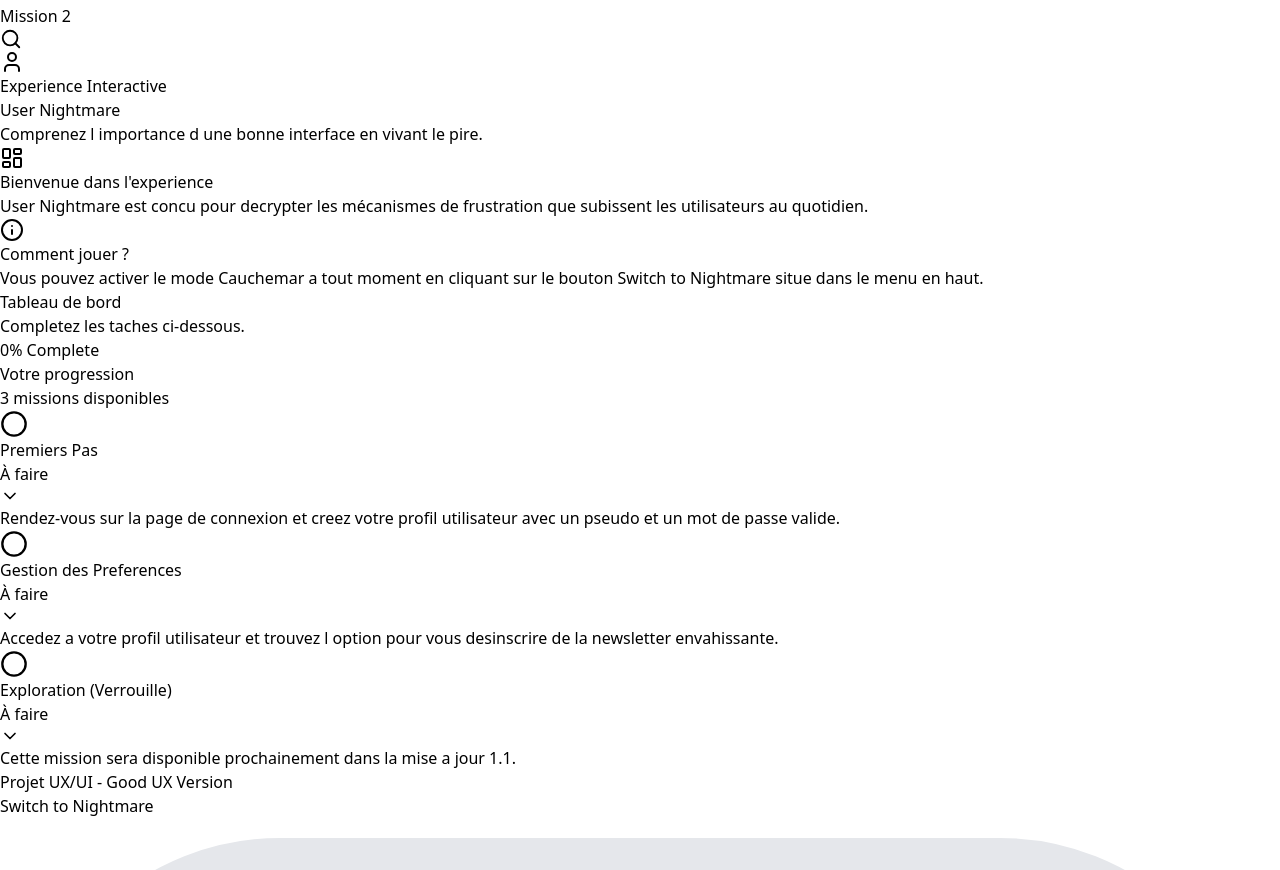
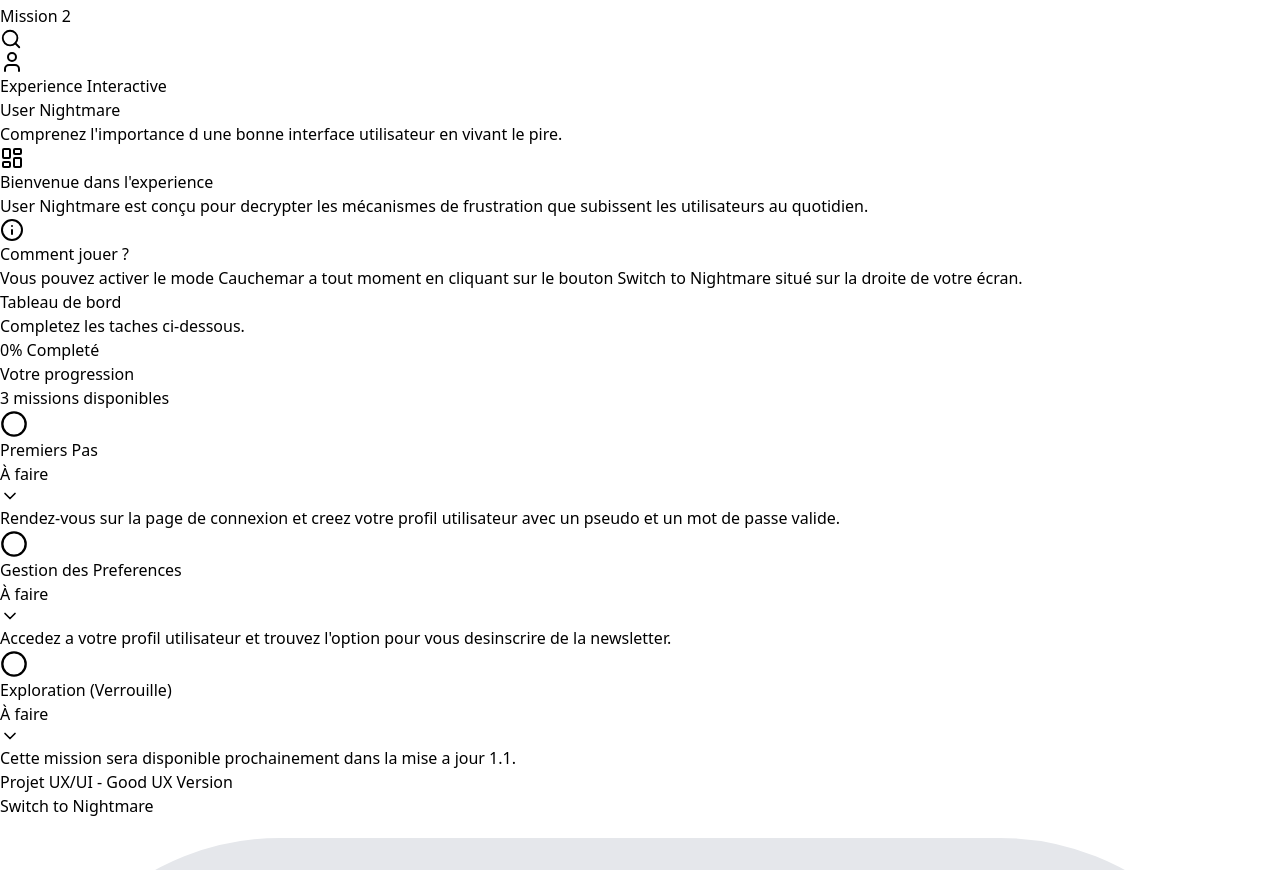
Before and after one commit to R0biboy0305/SAE50A, a React (Vite) app: page / in a window 1280 px wide. Shown: the part 1324-2194 px from the top of the page. Built offline with nearby package versions, Linux system fonts and the light colour scheme.

Commit message:
correction orthographe

```diff
--- a/src/components/layout/Footer/GoodFooter.jsx
+++ b/src/components/layout/Footer/GoodFooter.jsx
@@ -37,9 +37,9 @@ export const GoodFooter = () => {
                     <ul className="flex flex-col items-start">
                         <span className="font-bold text-s mb-2 text-white">Navigation</span>
                         <GoodFooterItem to={`/`}>Accueil</GoodFooterItem>
-                        <GoodFooterItem to={`/mission-1`}>Mission 1</GoodFooterItem>
-                        <GoodFooterItem to={`/mission-2`}>Mission 2</GoodFooterItem>
-                        <GoodFooterItem to={`/mission-3`}>Mission 3</GoodFooterItem>
+                        <GoodFooterItem to={`/#mission1`}>Mission 1</GoodFooterItem>
+                        <GoodFooterItem to={`/#mission2`}>Mission 2</GoodFooterItem>
+                        <GoodFooterItem to={`/#mission3`}>Mission 3</GoodFooterItem>
                     </ul>
 
                     <ul className="flex flex-col items-start text-white">
--- a/src/pages/Home/GoodHomePage.jsx
+++ b/src/pages/Home/GoodHomePage.jsx
@@ -18,7 +18,7 @@ export const GoodHomePage = () => {
                         User <span className="text-blue-600">Nightmare</span>
                     </h1>
                     <p className="text-xl text-gray-500 max-w-2xl mx-auto leading-relaxed">
-                        Comprenez l importance d une bonne interface en vivant le pire.
+                        Comprenez l'importance d une bonne interface utilisateur en vivant le pire.
                     </p>
                 </div>
                 <div className="bg-white rounded-2xl shadow-sm border border-gray-100 p-8">
@@ -27,14 +27,14 @@ export const GoodHomePage = () => {
                         Bienvenue dans l'experience
                     </h2>
                     <p className="text-gray-600 leading-7 mb-6">
-                        User Nightmare est concu pour decrypter les mécanismes de frustration que subissent les utilisateurs au quotidien.
+                        User Nightmare est conçu pour decrypter les mécanismes de frustration que subissent les utilisateurs au quotidien.
                     </p>
                     <div className="bg-blue-50 border-l-4 border-blue-500 p-4 rounded-r-lg flex gap-4 items-start">
                         <Info className="text-blue-600 flex-shrink-0 mt-1" />
                         <div>
                             <p className="font-bold text-blue-900">Comment jouer ?</p>
                             <p className="text-blue-800 text-sm mt-1">
-                                Vous pouvez activer le mode Cauchemar a tout moment en cliquant sur le bouton Switch to Nightmare situe dans le menu en haut.
+                                Vous pouvez activer le mode Cauchemar a tout moment en cliquant sur le bouton Switch to Nightmare situé sur la droite de votre écran.
                             </p>
                         </div>
                     </div>
@@ -46,7 +46,7 @@ export const GoodHomePage = () => {
                             <p className="text-gray-500 text-sm">Completez les taches ci-dessous.</p>
                         </div>
                         <div className="text-right">
-                            <span className="text-sm font-bold text-blue-600">{progress}% Complete</span>
+                            <span className="text-sm font-bold text-blue-600">{progress}% Completé</span>
                             <div className="w-32 h-2 bg-gray-200 rounded-full mt-1 overflow-hidden">
                                 <div className="h-full bg-blue-600 transition-all duration-1000 ease-out" style={{ width: progress + '%' }}></div>
                             </div>
@@ -61,7 +61,7 @@ export const GoodHomePage = () => {
                             <GoodTaskList MissionRanking={1} title="Premiers Pas" MissionDescription="Rendez-vous sur la page de connexion et creez votre profil utilisateur avec un pseudo et un mot de passe valide." />
                         </div>
                         <div id="mission2" className="scroll-mt-32">
-                            <GoodTaskList MissionRanking={2} title="Gestion des Preferences" MissionDescription="Accedez a votre profil utilisateur et trouvez l option pour vous desinscrire de la newsletter envahissante." />
+                            <GoodTaskList MissionRanking={2} title="Gestion des Preferences" MissionDescription="Accedez a votre profil utilisateur et trouvez l'option pour vous desinscrire de la newsletter." />
                         </div>
                         <div id="mission3" className="scroll-mt-32">
                             <GoodTaskList MissionRanking={3} title="Exploration (Verrouille)" MissionDescription="Cette mission sera disponible prochainement dans la mise a jour 1.1." />
```
